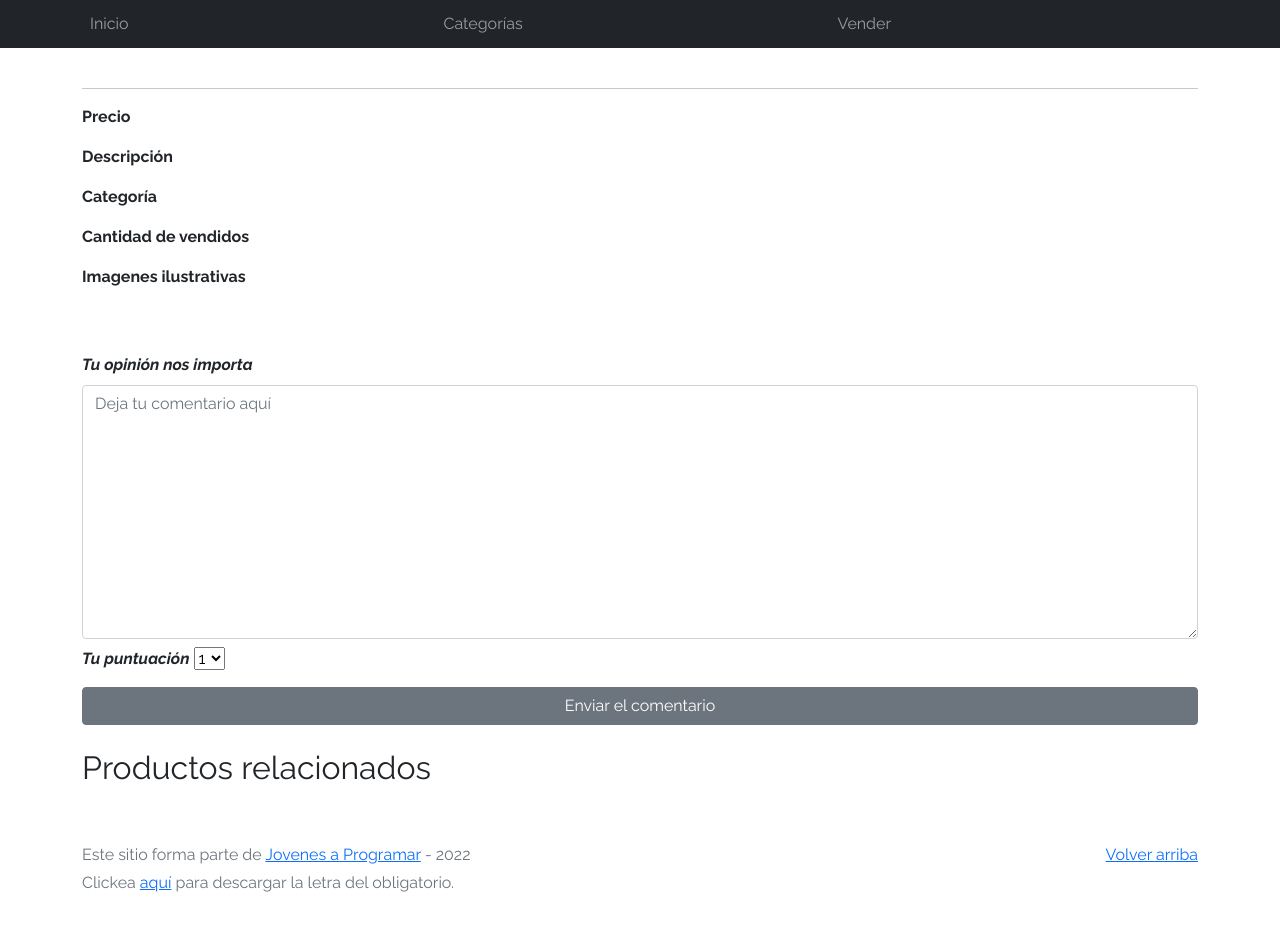
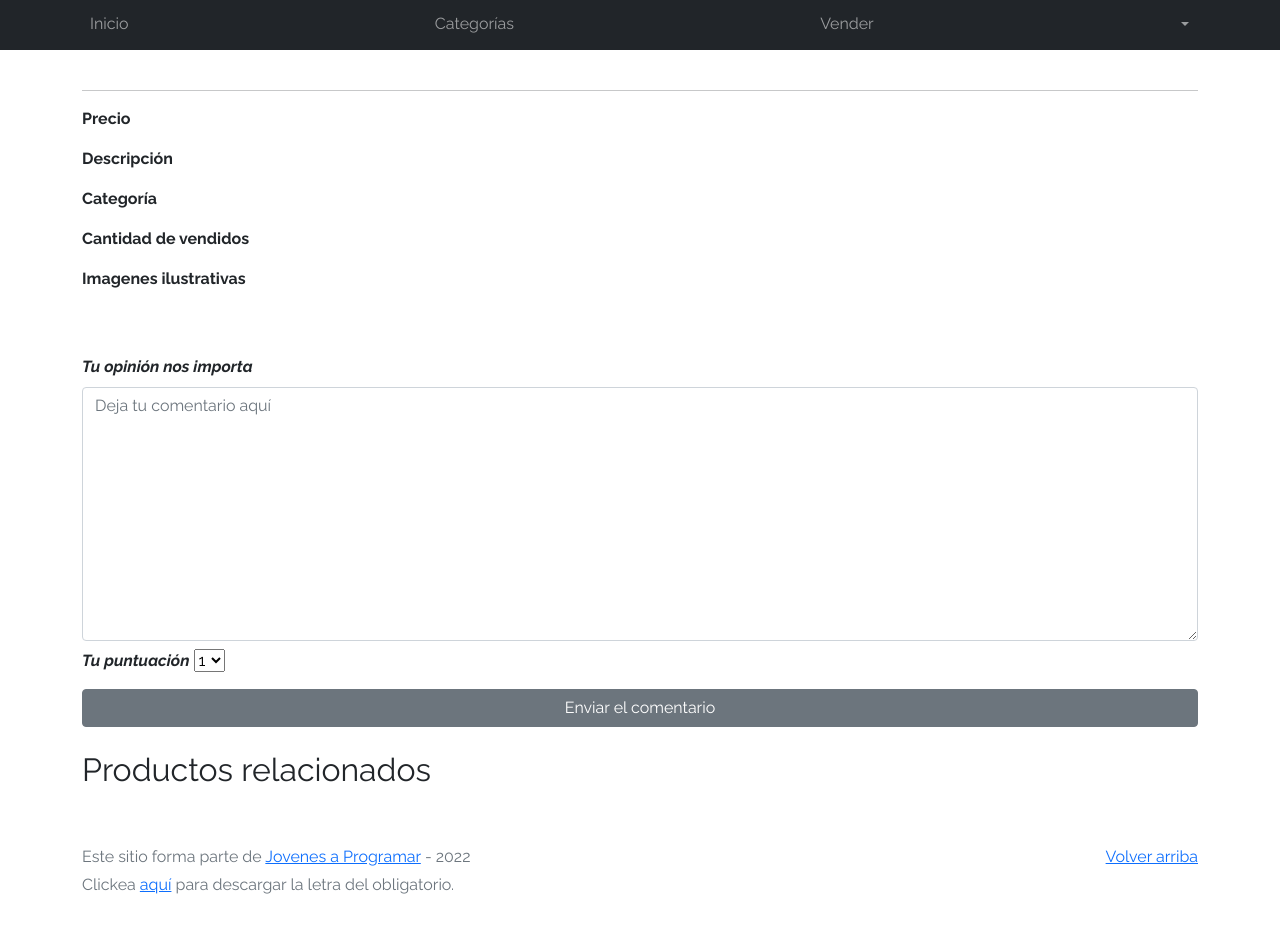
Before and after one commit to bote16/e-commerce, a plain HTML site: page product-info.html in a window 1280 px wide. Drawn offline with Linux system fonts and the light colour scheme; no server answers.

Commit message:
Entrega 4 parte 2 terminada
Navbar terminada

```diff
--- a/js/init.js
+++ b/js/init.js
@@ -11,8 +11,7 @@ const EXT_TYPE = ".json";
 const INFO_USER = JSON.parse(localStorage.getItem("user")); //get el setitem del login
 const NAV_BAR_LAST_LI =
   document.querySelector("#navbarNav").lastElementChild.lastElementChild;
-
-const DROPDOWN = document.getElementById("DroDown");
+let DROPDOWN = document.querySelector(".dropdown");
 
 let showSpinner = function () {
   document.getElementById("spinner-wrapper").style.display = "block";
@@ -54,18 +53,21 @@ let getJSONData = function (url) {
 
 let append_User = function () {
   if (INFO_USER != "") {
-    //else Iniciar sesion y redireccionar
+    //else Iniciar sesion y redireccionar a login
     var new_div = document.createElement("div"); // crear div
     var new_A = document.createElement("a"); // crear A
     var new_A_1 = document.createElement("a"); //crear A para dropdown
+    var new_A_2 = document.createElement("a");
+    var new_A_3 = document.createElement("a");
     var new_ul = document.createElement("ul"); //crear UL
     var new_li = document.createElement("li");
+    var new_li_1 = document.createElement("li");
+    var new_li_2 = document.createElement("li");
 
     // añadir clases y href al a
     new_A.classList.add("dropdown-toggle");
     new_A.classList.add("nav-link");
     new_A.classList.add("btn");
-
     new_A.href = "#";
 
     //agregar atributos al A
@@ -87,16 +89,44 @@ let append_User = function () {
     var ul = DROPDOWN.lastElementChild; // seleccionar UL
 
     //agregar el Mi carrito, Mi perfil, Cerrar sesion
+
     ul.appendChild(new_li); // agregar li
-
     var li = ul.lastElementChild; //seleccionar li
     new_A_1.classList.add("dropdown-item");
-    new_A_1.href = "#";
+    new_A_1.href = "cart.html"; //Agregar atributo para redireccionar a Mi Carrito
     li.appendChild(new_A_1);
 
     var a_dropdown_mi_carrito = li.lastElementChild;
     a_dropdown_mi_carrito.innerHTML = "Mi carrito";
+
+    //igual para mi perfil
+
+    ul.appendChild(new_li_1);
+    var li_1 = ul.lastElementChild;
+    new_A_2.classList.add("dropdown-item");
+    new_A_2.href = "my-profile.html"; //Agregar atributo para redireccionar a Mi Perfil
+    li_1.appendChild(new_A_2);
+    var a_dropdown_mi_perfil = li_1.lastElementChild;
+    a_dropdown_mi_perfil.innerHTML = "Mi perfil";
+
+    // cerrar sesion
+
+    ul.appendChild(new_li_2);
+    var li_2 = ul.lastElementChild;
+    new_A_3.classList.add("dropdown-item");
+    new_A_3.href = "index.html"; //redireccionar a login.html
+    new_A_3.setAttribute("onclick", "resetUserID()");
+    new_A_3.onclick = function () {
+      resetUserID();
+    };
+    li_2.appendChild(new_A_3);
+    var a_dropdown_cerrar_sesion = li_2.lastElementChild;
+    a_dropdown_cerrar_sesion.innerHTML = "Cerrar sesión";
   }
 };
 
 append_User();
+
+function resetUserID() {
+  localStorage.removeItem("user");
+}
--- a/product-info.html
+++ b/product-info.html
@@ -46,7 +46,9 @@
             <li class="nav-item">
               <a class="nav-link" href="sell.html">Vender</a>
             </li>
-            <li class="nav-item"></li>
+            <div class="dropdown">
+              <li class="nav-item"></li>
+            </div>
           </ul>
         </div>
       </div>
```
Also changed, not shown: cart.html (+2 -0 lines), categories.html (+2 -0 lines), home.html (+0 -1 lines), my-profile.html (+3 -1 lines), products.html (+3 -1 lines), sell.html (+3 -1 lines).
